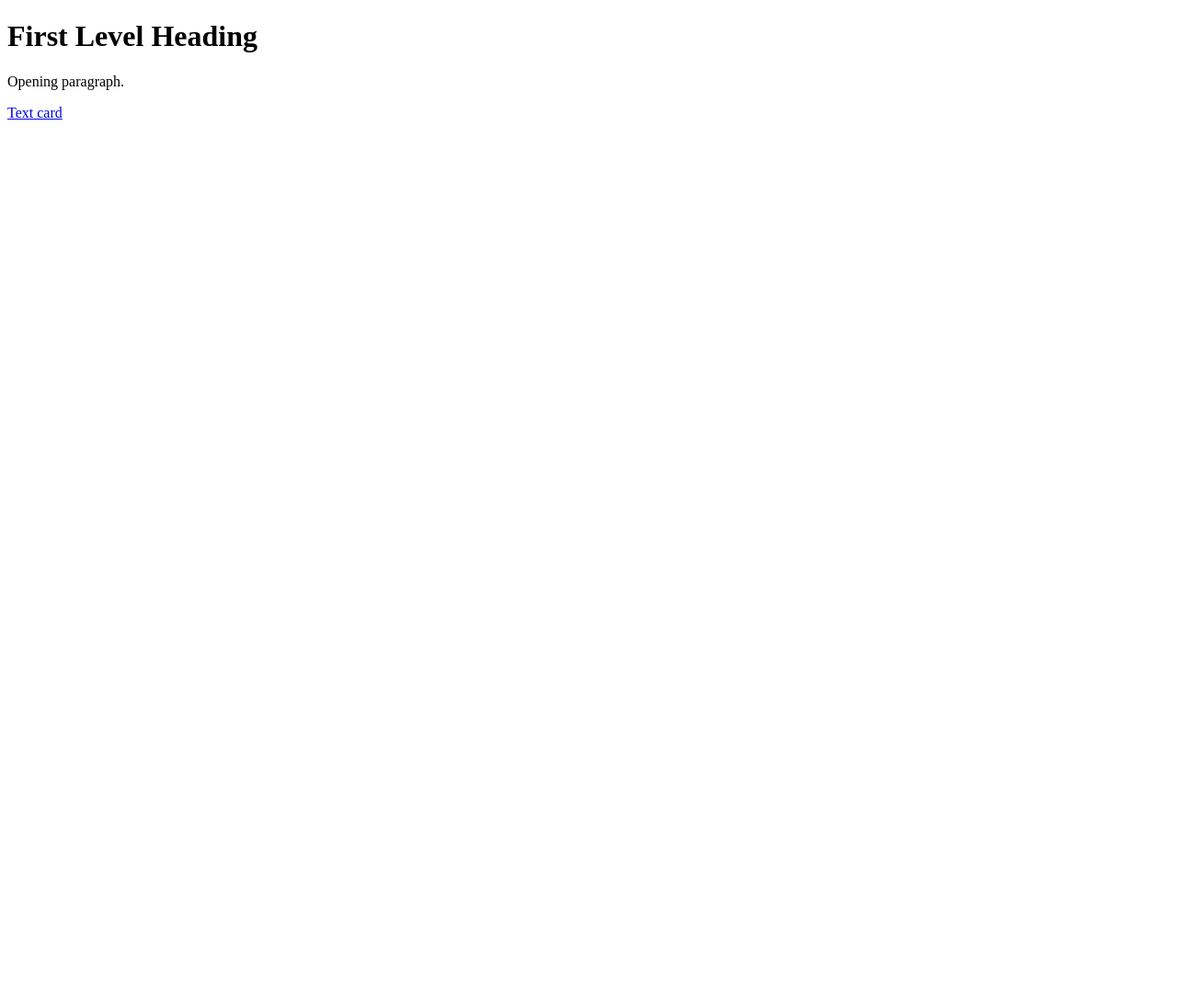
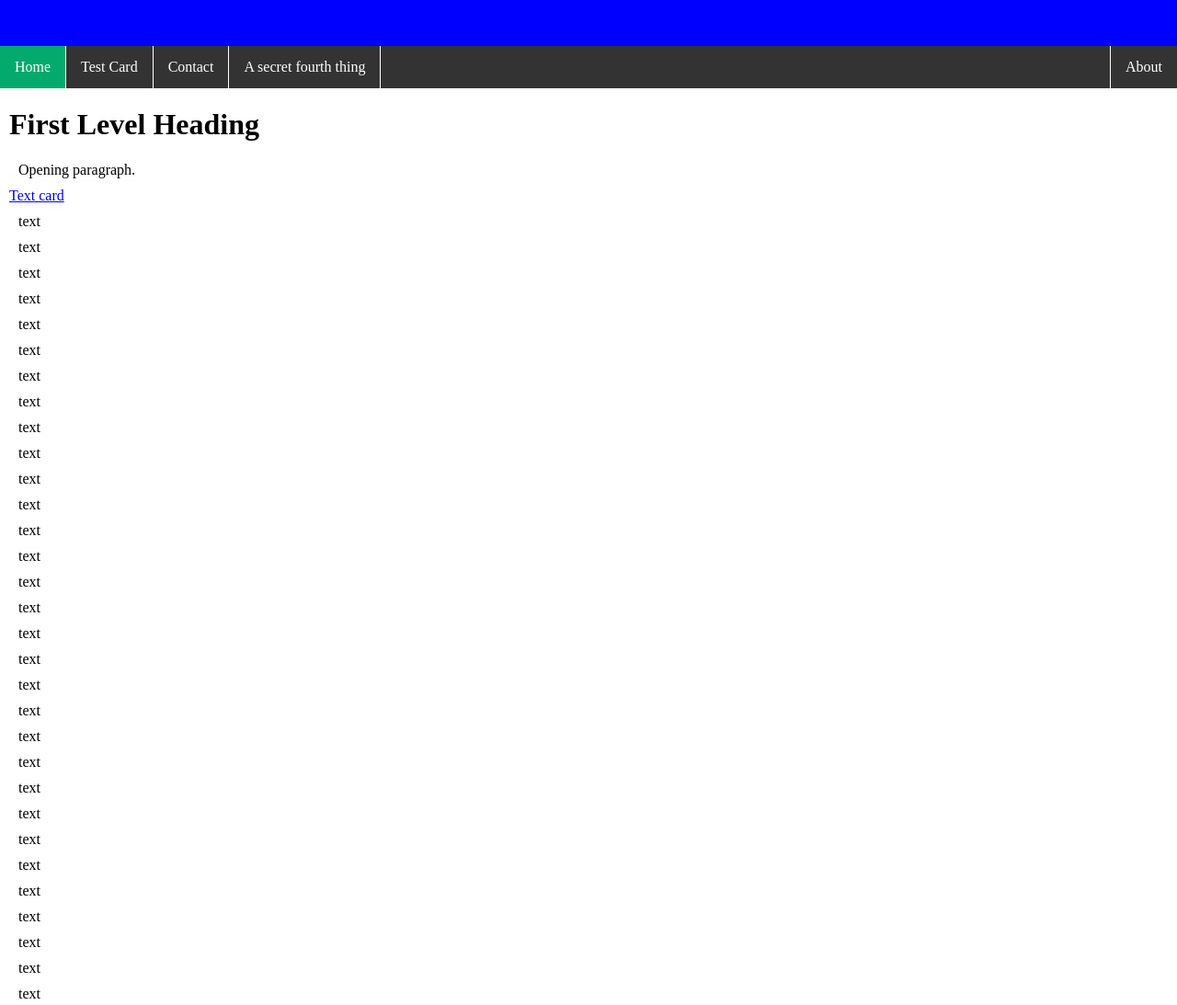
Before and after one commit to Nyxeox/JSGFpage2026, a plain HTML site: page index.html in a window 1280 px wide. Shown: the top 1093 px of the page at 92% size. Before the commit the page ends 800 px from the top, so only its background shows below. Drawn offline with Linux system fonts and the light colour scheme.

Commit message:
Did some work with html and css

```diff
--- a/index.html
+++ b/index.html
@@ -1,11 +1,136 @@
 <!DOCTYPE html>
 <html>
+    <style>
+        header
+        {
+            margin: 0%;
+            padding: 0%;
+        }
+
+        body
+        {
+            margin: 0%;
+            padding: 0%;
+        }
+
+        h2, p
+        {
+            margin: 10px;
+        }
+
+        ul
+        {
+            list-style-type: none;
+            margin: 0;
+            padding: 0;
+            overflow: hidden;
+            background-color: #333333;
+            display: flex;
+            position: sticky;
+            top: 0;
+        }
+
+        ul li
+        {
+            float: left;
+            border-right: 1px solid white;
+        }
+
+        ul li:last-child
+        {
+            margin-left: auto;
+            border-right: none;
+            border-left: 1px solid white;
+        }
+
+        ul li a
+        {
+            display: block;
+            color: white;
+            text-align: center;
+            padding: 14px 16px;
+            text-decoration: none;
+        }
+
+        ul li a:hover:not(.active)
+        {
+            background-color: #111111;
+        }
+
+        ul li a.active
+        {
+            background-color: #04AA6D;
+        }
+    </style>
     <head>
+        <script src="test.js"></script>
         <title>Page Title</title>
     </head>
     <body>
-        <h1>First Level Heading</h1>
-        <p>Opening paragraph.</p>
-        <a href= "Week1/hello.html">Text card</a>
+        <header>
+            <div style="background-color: blue; padding: 0%; height: 50px; margin: 0px;"></div>
+        </header>
+        <ul>
+            <li><a class="active" href="index.html">Home</a></li>
+            <li><a href="Week1/hello.html">Test Card</a></li>
+            <li><a href="">Contact</a></li>
+            <li><a href="">A secret fourth thing</a></li>
+            <li><a href="">About</a></li>
+        </ul>
+        <div style="margin-left: 10px;">
+            <h1>First Level Heading</h1>
+            <p>Opening paragraph.</p>
+            <a id="button1" onmouseover="buttonHover(id)" onmouseout="buttonReset(id)" href= "Week1/hello.html">Text card</a>
+            <p>text</p>
+            <p>text</p>
+            <p>text</p>
+            <p>text</p>
+            <p>text</p>
+            <p>text</p>
+            <p>text</p>
+            <p>text</p>
+            <p>text</p>
+            <p>text</p>
+            <p>text</p>
+            <p>text</p>
+            <p>text</p>
+            <p>text</p>
+            <p>text</p>
+            <p>text</p>
+            <p>text</p>
+            <p>text</p>
+            <p>text</p>
+            <p>text</p>
+            <p>text</p>
+            <p>text</p>
+            <p>text</p>
+            <p>text</p>
+            <p>text</p>
+            <p>text</p>
+            <p>text</p>
+            <p>text</p>
+            <p>text</p>
+            <p>text</p>
+            <p>text</p>
+            <p>text</p>
+            <p>text</p>
+            <p>text</p>
+            <p>text</p>
+            <p>text</p>
+            <p>text</p>
+            <p>text</p>
+            <p>text</p>
+            <p>text</p>
+            <p>text</p>
+            <p>text</p>
+            <p>text</p>
+            <p>text</p>
+            <p>text</p>
+            <p>text</p>
+            <p>text</p>
+            <p>text</p>
+            <p>text</p>
+            <p>text</p>
+        </div>
     </body>
 </html>
--- /dev/null
+++ b/test.js
@@ -0,0 +1,9 @@
+function buttonHover(id)
+{
+    document.getElementById(id).style.color = "red";
+}
+
+function buttonReset(id)
+{
+    document.getElementById(id).style.color = "blue";
+}
```
